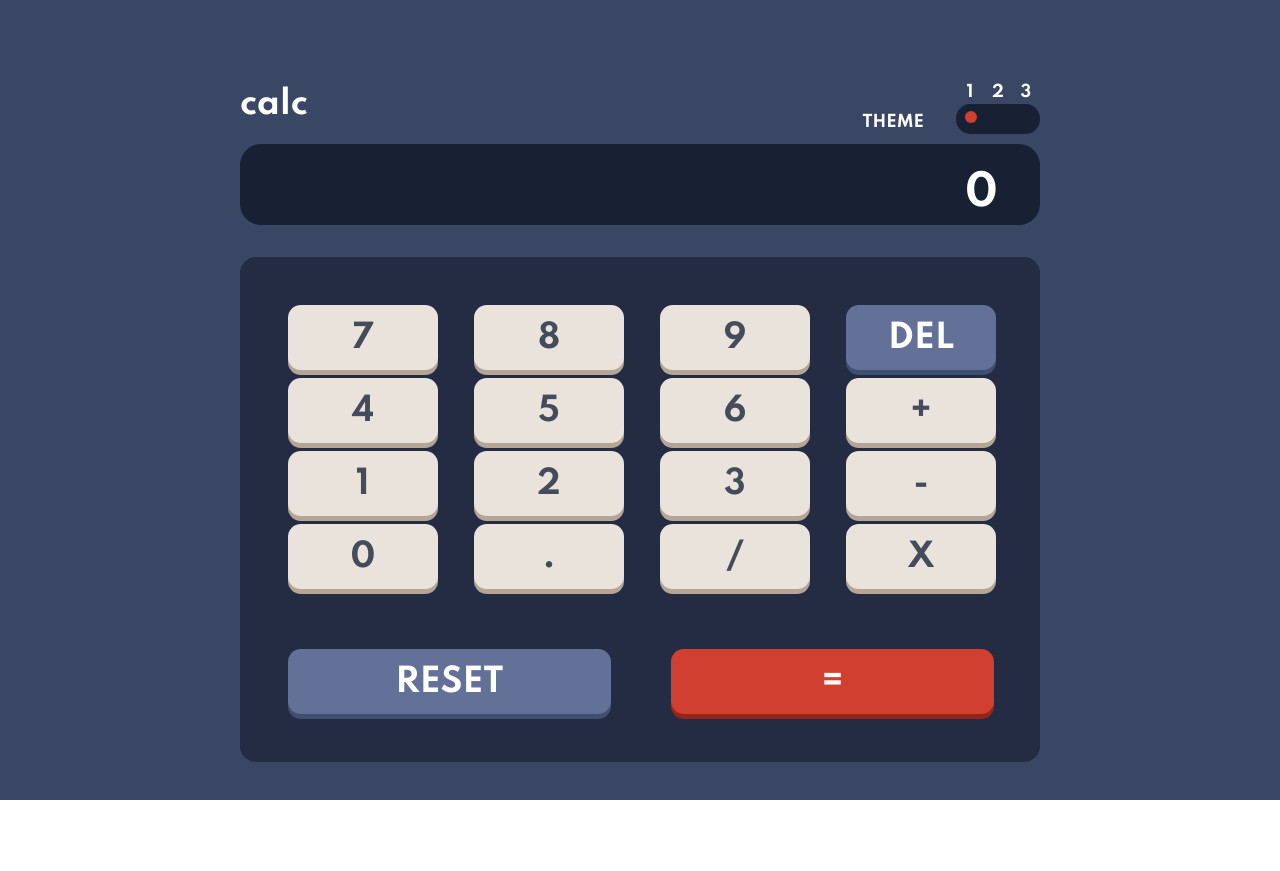
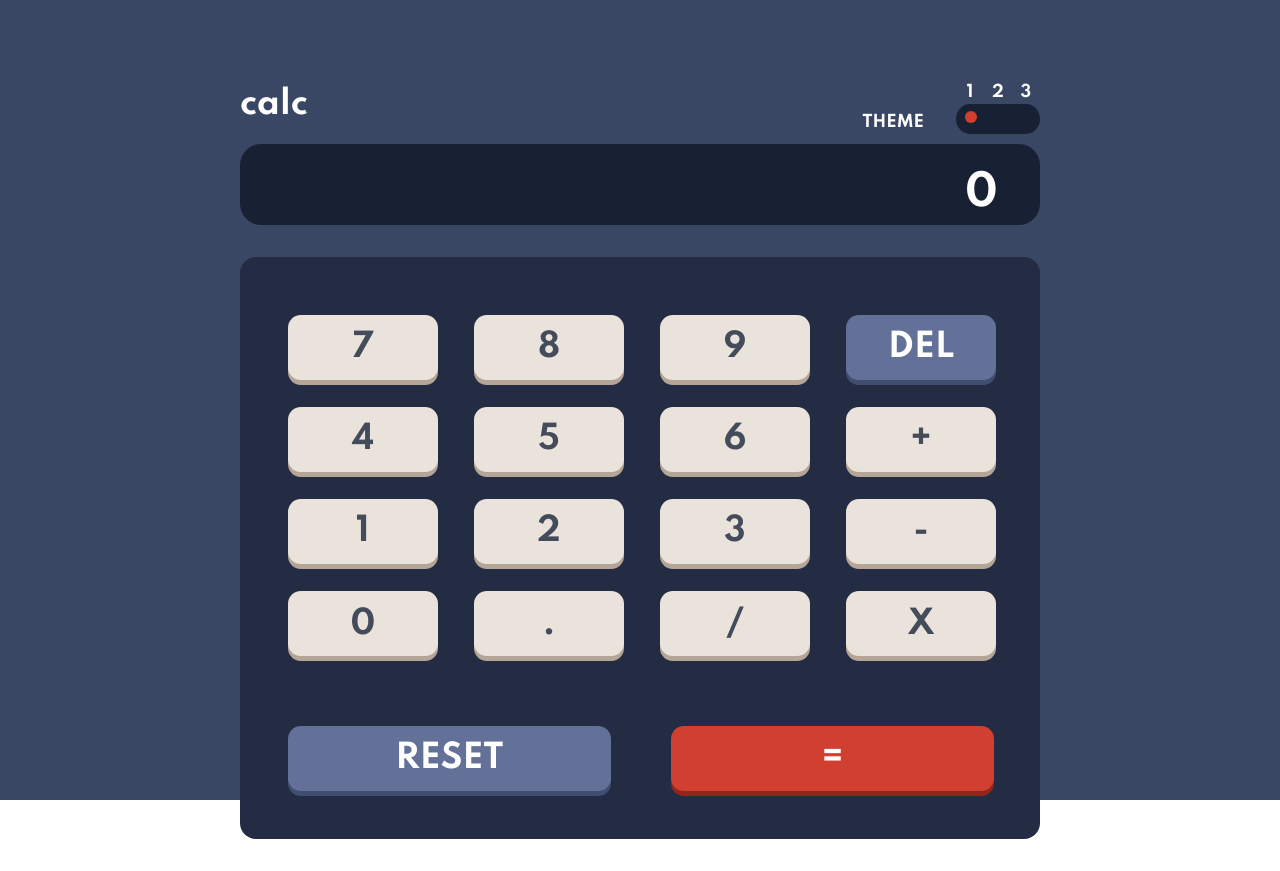
Before and after one commit to YevgeniyMakkaveev/redux-calc, a React (Create React App) app: page / in a window 1280 px wide. Before the commit the page ends 800 px from the top, so only its background shows below. Built offline with nearby package versions, Linux system fonts and the light colour scheme.

Commit message:
more layout fixes

```diff
--- a/src/components/buttons/Buttons.scss
+++ b/src/components/buttons/Buttons.scss
@@ -21,6 +21,7 @@
       height: 65px;
       border: 0;
       border-radius: 0.4em;
+      margin: 0.3em 0;
     }
   }
   .nest__big {
```
